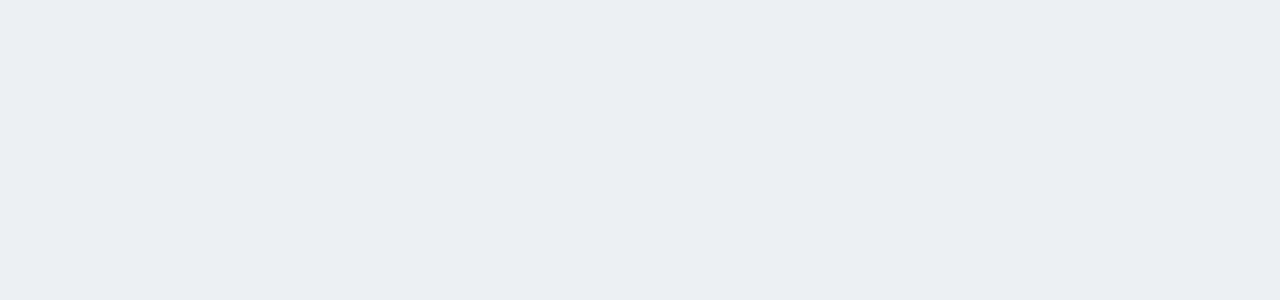
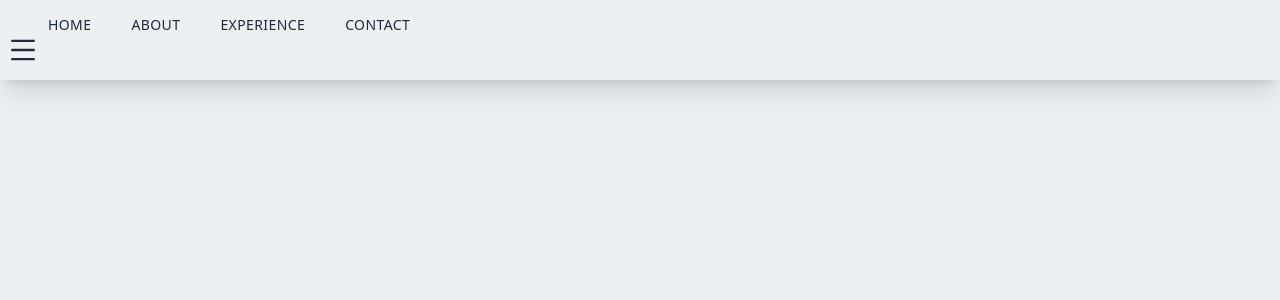
Before and after one commit to Kappaccinoh/Lim_Jia_Wei, a Next.js app: page / in a window 1280 px wide. Shown: the top 300 px of the page. Built offline with nearby package versions, Linux system fonts and the light colour scheme.

Commit message:
installed icons using npm

```diff
--- a/components/Navbar.jsx
+++ b/components/Navbar.jsx
@@ -1,9 +1,31 @@
 import React from 'react'
+import Link from 'next/link'
+import Image from 'next/image'
+import {AiOutlineMenu, AiOutlineClose} from 'react-icons/ai'
 
 const Navbar = () => {
     return (
         <div className='fixed w-full h-20 shadow-xl z-[100]'>
             <div className='flex justify-between items-center w-full h-full px-2 2xl:px-16'>
+                <div>
+                    <ul className='hidden md:flex'>
+                        <Link href='/'>
+                            <li className='ml-10 text-sm uppercase hover:border-b'>Home</li>
+                        </Link>
+                        <Link href='/'>
+                            <li className='ml-10 text-sm uppercase hover:border-b'>About</li>
+                        </Link>
+                        <Link href='/'>
+                            <li className='ml-10 text-sm uppercase hover:border-b'>Experience</li>
+                        </Link>
+                        <Link href='/'>
+                            <li className='ml-10 text-sm uppercase hover:border-b'>Contact</li>
+                        </Link>
+                    </ul>
+                    <div className=''>
+                        <AiOutlineMenu size={30}/>
+                    </div>
+                </div>
             </div>
         </div>
     )
--- a/package.json
+++ b/package.json
@@ -11,7 +11,8 @@
   "dependencies": {
     "next": "12.3.1",
     "react": "18.2.0",
-    "react-dom": "18.2.0"
+    "react-dom": "18.2.0",
+    "react-icons": "^4.4.0"
   },
   "devDependencies": {
     "autoprefixer": "^10.4.12",
--- a/pages/index.js
+++ b/pages/index.js
@@ -1,5 +1,6 @@
 import Head from 'next/head'
 import Image from 'next/image'
+import Navbar from '../components/Navbar'
 
 export default function Home() {
   return (
@@ -9,6 +10,7 @@ export default function Home() {
         <meta name="description" content="Generated by create nextapp"/>
         <link rel="icon" href="/favicon.ico"/>
       </Head>
+      <Navbar/>
     </div>
   )
 }
```
Also changed, not shown: 2 other files (tests, documents, lock files or other folders).
